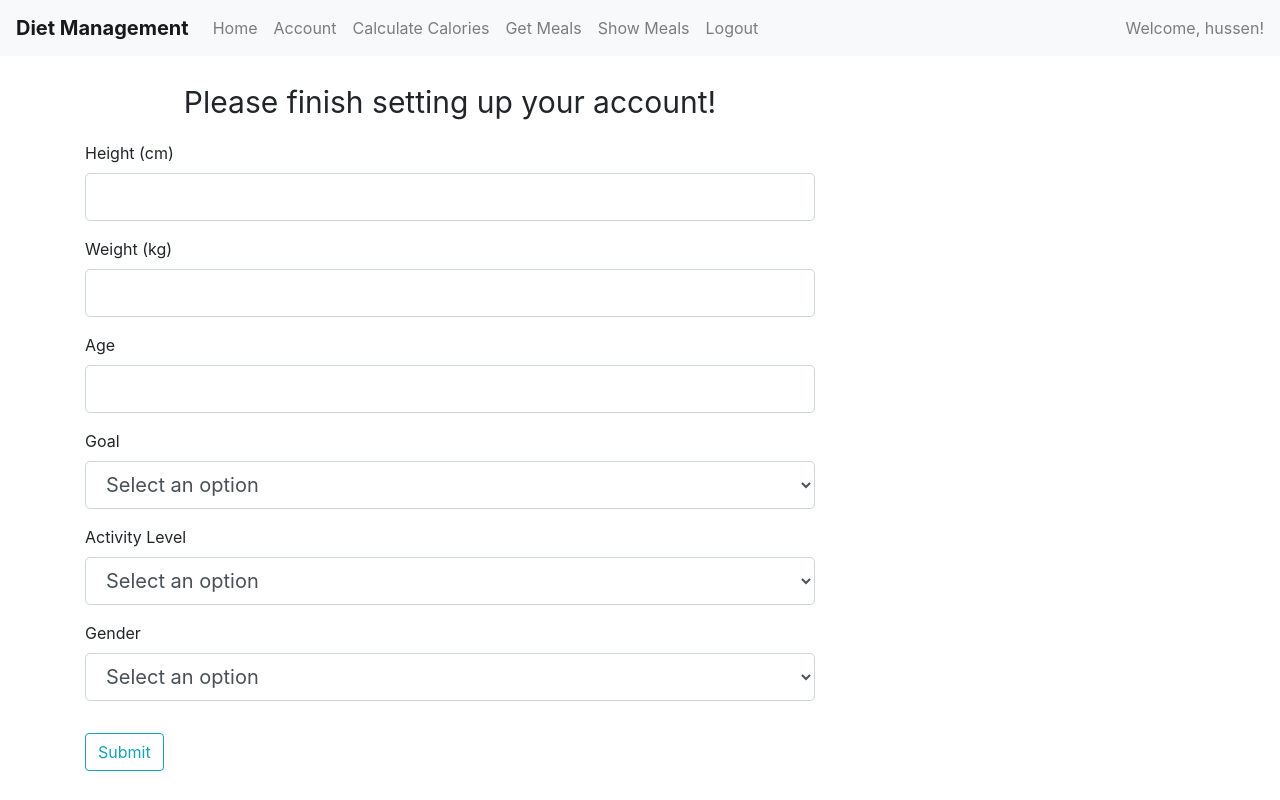
After one commit to minerva-university/diet-management, a Flask app: page /finish_account in a window 1280 px wide. The commit adds this page. Run offline with Flask 2, Linux system fonts and the light colour scheme; a user stored in the database is signed in; some libraries are stand-ins or nearby versions.

```diff
--- a/unit_test/test_forms.py
+++ b/unit_test/test_forms.py
@@ -1,5 +1,5 @@
 import unittest
-from web.diet.forms import RegistrationForm, LoginForm, UpdateAccountForm
+from web.diet.forms import RegistrationForm, LoginForm, UpdateAccountForm, CalculateCalories
 
 class TestForms(unittest.TestCase):
     def test_registration_form(self):
@@ -9,6 +9,3 @@ class TestForms(unittest.TestCase):
     def test_login_form(self):
         form = LoginForm(email='john@doe.com', password='password')
         self.assertTrue(form.validate())
-
-    # def test_update_account_form(self):
-        # form = UpdateAccountForm(name='John Doe',
--- a/web/diet/forms.py
+++ b/web/diet/forms.py
@@ -1,4 +1,5 @@
 from flask_wtf import FlaskForm
+from flask_wtf.file import FileField, FileAllowed
 from wtforms import StringField, EmailField, PasswordField, SubmitField, IntegerField, FloatField, SelectField
 from wtforms.validators import DataRequired, Length, EqualTo, ValidationError, NumberRange
 from diet.models import User
@@ -29,6 +30,7 @@ class LoginForm(FlaskForm):
 class UpdateAccountForm(FlaskForm):
     username = StringField('Username', validators=[DataRequired(), Length(min=2, max=20)])
     email = EmailField('Email', validators=[DataRequired()])
+    picture = FileField('Update Profile Picture', validators=[FileAllowed(['jpg', 'png', 'jpeg'])])
     height = FloatField('Height (cm)', validators=[DataRequired(), NumberRange(min=0.0, max=300, message='Height must be between 0.0 and 300')])
     weight = FloatField('Weight (kg)', validators=[DataRequired(), NumberRange(min=0.0, max=300.0, message='Weight must be between 0.0 and 300.0')])
     age = IntegerField('Age', validators=[DataRequired(), NumberRange(min=0, max=150, message='Age must be between 0 and 150')])
@@ -39,7 +41,7 @@ class UpdateAccountForm(FlaskForm):
     activity_level = SelectField('Activity Level', choices=activity_level_options, validators=[DataRequired()])
     gender_options = [('', 'Select an option'), ('Male', 'Male'), ('Female', 'Female')]
     gender = SelectField('Gender', choices=gender_options, validators=[DataRequired()])
-    submit = SubmitField('Submit')
+    submit = SubmitField('Update')
 
     def validate_username(self, username):
         if username.data != current_user.username:
@@ -65,3 +67,17 @@ class CalculateCalories(FlaskForm):
     gender_options = [('', 'Select an option'), ('Male', 'Male'), ('Female', 'Female')]
     gender = SelectField('Gender', choices=gender_options, validators=[DataRequired()])
     submit = SubmitField('Submit')
+
+class RequestResetForm(FlaskForm):
+    email = EmailField('Email', validators=[DataRequired()])
+    submit = SubmitField('Request Password Reset')
+
+    def validate_email(self, email):
+        user = User.query.filter_by(email=email.data).first()
+        if user is None:
+            raise ValidationError('There is no account with that email. You must register first.')
+
+class ResetPasswordForm(FlaskForm):
+    password = PasswordField('Password', validators=[DataRequired()])
+    confirm_password = PasswordField('Confirm Password', validators=[DataRequired(), EqualTo('password')])
+    submit = SubmitField('Reset Password')
--- a/web/diet/static/main.css
+++ b/web/diet/static/main.css
@@ -36,3 +36,11 @@
     background-color: #fff;
     color: #343a40;
   }
+
+  .content-section {
+    background: #ffffff;
+    padding: 10px 20px;
+    border: 1px solid #dddddd;
+    border-radius: 3px;
+    margin-bottom: 20px;
+  }
--- /dev/null
+++ b/web/diet/templates/finish_account.html
@@ -0,0 +1,92 @@
+{% extends "layout.html" %}
+{% block content %}
+    <form method="POST" action="">
+        {{ form.hidden_tag() }}
+        <fieldset class="form-group">
+            <div style="text-align:center; font-size:30px;">
+                <p>Please finish setting up your account!</p>
+            </div>
+            <div class="form-group">
+                {{ form.height.label(class="form-control-label") }}
+                {% if form.height.errors %}
+                    {{ form.height(class="form-control form-control-lg is-invalid") }}
+                    <div class="invalid-feedback">
+                        {% for error in form.height.errors %}
+                            <span>{{ error }}</span>
+                        {% endfor %}
+                    </div>
+                {% else %}
+                    {{ form.height(class="form-control form-control-lg") }}
+                {% endif %}
+            </div>
+            <div class="form-group">
+                {{ form.weight.label(class="form-control-label") }}
+                {% if form.weight.errors %}
+                    {{ form.weight(class="form-control form-control-lg is-invalid") }}
+                    <div class="invalid-feedback">
+                        {% for error in form.weight.errors %}
+                            <span>{{ error }}</span>
+                        {% endfor %}
+                    </div>
+                {% else %}
+                    {{ form.weight(class="form-control form-control-lg") }}
+                {% endif %}
+            </div>
+            <div class="form-group">
+                {{ form.age.label(class="form-control-label") }}
+                {% if form.age.errors %}
+                    {{ form.age(class="form-control form-control-lg is-invalid") }}
+                    <div class="invalid-feedback">
+                        {% for error in form.age.errors %}
+                            <span>{{ error }}</span>
+                        {% endfor %}
+                    </div>
+                {% else %}
+                    {{ form.age(class="form-control form-control-lg") }}
+                {% endif %}
+            </div>
+            <div class="form-group">
+                {{ form.goal.label(class="form-control-label") }}
+                {% if form.goal.errors %}
+                    {{ form.goal(class="form-control form-control-lg is-invalid") }}
+                    <div class="invalid-feedback">
+                        {% for error in form.goal.errors %}
+                            <span>{{ error }}</span>
+                        {% endfor %}
+                    </div>
+                {% else %}
+                    {{ form.goal(class="form-control form-control-lg") }}
+                {% endif %}
+            </div>
+            <div class="form-group">
+                {{ form.activity_level.label(class="form-control-label") }}
+                {% if form.activity_level.errors %}
+                    {{ form.activity_level(class="form-control form-control-lg is-invalid") }}
+                    <div class="invalid-feedback">
+                        {% for error in form.activity_level.errors %}
+                            <span>{{ error }}</span>
+                        {% endfor %}
+                    </div>
+                {% else %}
+                    {{ form.activity_level(class="form-control form-control-lg") }}
+                {% endif %}
+            </div>
+            <div class="form-group">
+                {{ form.gender.label(class="form-control-label") }}
+                {% if form.gender.errors %}
+                    {{ form.gender(class="form-control form-control-lg is-invalid") }}
+                    <div class="invalid-feedback">
+                        {% for error in form.gender.errors %}
+                            <span>{{ error }}</span>
+                        {% endfor %}
+                    </div>
+                {% else %}
+                    {{ form.gender(class="form-control form-control-lg") }}
+                {% endif %}
+            </div>
+        </fieldset>
+        <div class="form-group">
+            {{ form.submit(class="btn btn-outline-info") }}
+        </div>
+    </form>
+{% endblock content %}
--- a/web/diet/urls.py
+++ b/web/diet/urls.py
@@ -1,10 +1,14 @@
+import secrets
+import os
+from PIL import Image
 from flask import render_template, request, redirect, url_for, flash
-from diet import app, db, bcrypt
-from diet.forms import RegistrationForm, LoginForm, UpdateAccountForm, CalculateCalories
+from diet import app, db, bcrypt, mail
+from diet.forms import RegistrationForm, LoginForm, UpdateAccountForm, CalculateCalories, RequestResetForm, ResetPasswordForm
 from diet.models import User, UserCalories, UserCurrentDiet, UserCurrentDietMeals, Meals, MealsPhotos, MealsLabel, DietCalories
 from flask_login import login_user, current_user, logout_user, login_required
 from diet.meal_planner import choose_meals_for_user
 from functools import wraps
+from flask_mail import Message
 
 def account_complete(f):
     @wraps(f)
@@ -12,7 +16,7 @@ def account_complete(f):
         if current_user.is_authenticated:
             if not (current_user.height and current_user.weight and current_user.age and current_user.goal and current_user.activity_level and current_user.gender):
                 flash('Please complete your account details.', 'warning')
-                return redirect(url_for('account'))
+                return redirect(url_for('finish_account'))
         return f(*args, **kwargs)
     return decorated_function
 
@@ -44,24 +48,62 @@ def login():
         user = User.query.filter_by(email=form.email.data).first()
         if user and bcrypt.check_password_hash(user.password, form.password.data):
             login_user(user)
+            # check if the account is not complete and prompt them to finish it
+            if not (current_user.height and current_user.weight and current_user.age and current_user.goal and current_user.activity_level and current_user.gender):
+                flash('Please complete your account details.', 'warning')
+                return redirect(url_for('finish_account'))
+
             next_page = request.args.get('next')
             if next_page:
                 return redirect(next_page)
             else:
+                flash(f'You have been logged in!', 'success')
                 return redirect(url_for('index'))
-            # flash(f'You have been logged in!', 'success')
         else:
             flash(f'Login Unsuccessful. Please check email and password', 'danger')
 
     return render_template('login.html', title='Login', form=form)
 
+# finish setting up the account
+@app.route('/finish_account', methods=['GET', 'POST'])
+@login_required
+def finish_account():
+    form = CalculateCalories()
+    if form.validate_on_submit():
+        current_user.height = form.height.data
+        current_user.weight = form.weight.data
+        current_user.age = form.age.data
+        current_user.goal = form.goal.data
+        current_user.activity_level = form.activity_level.data
+        current_user.gender = form.gender.data
+        db.session.commit()
+        flash('Your account has been initialized!', 'success')
+        return redirect(url_for('get_calories'))
+    return render_template('finish_account.html', title='Complete Account Details', form=form)
+
+def save_picture(form_picture):
+    random_hex = secrets.token_hex(8)
+    _, f_ext = os.path.splitext(form_picture.filename)
+    picture_fn = random_hex + f_ext
+    picture_path = os.path.join(app.root_path, 'static/images', picture_fn)
+    output_size = (125, 125)
+    i = Image.open(form_picture)
+    i.thumbnail(output_size)
+    i.save(picture_path)
+    return picture_fn
+
+
 @app.route('/account', methods=['GET', 'POST'])
 @login_required
 def account():
+    image_file = url_for('static', filename='images/' + current_user.image_file)
     form = UpdateAccountForm()
     if form.validate_on_submit():
         current_user.username = form.username.data
         current_user.email = form.email.data
+        if form.picture.data:
+            picture_file = save_picture(form.picture.data)
+            current_user.image_file = picture_file
         current_user.height = form.height.data
         current_user.weight = form.weight.data
         current_user.age = form.age.data
@@ -80,13 +122,19 @@ def account():
         if current_user.goal: form.goal.data = current_user.goal
         if current_user.activity_level: form.activity_level.data = current_user.activity_level
         if current_user.gender: form.gender.data = current_user.gender
-    return render_template('account.html', title='Account', form=form)
+    return render_template('account.html', title='Account', form=form, image_file=image_file)
 
+# separated so it can be tested easily with unittest
+def get_calories_info(current_user):
+    """
+    Calculates the calories needed for the user based on their activity level and goal
 
-@app.route('/get_calories', methods=['GET'])
-@login_required
-@account_complete
-def get_calories():
+    Parameters:
+        current_user (User): The user object
+
+    Returns:
+        calories (int): The number of calories needed for the user
+    """
     if current_user.gender == 'Male':
         BMR = 66.47 + (13.75 * current_user.weight) + (5.003 * current_user.height) - (6.755 * current_user.age)
     if current_user.gender == 'Female':
@@ -109,7 +157,16 @@ def get_calories():
         calories = AMR
     elif current_user.goal == 'Gain Weight':
         calories = AMR + 500
+
     calories = round(calories)
+    return calories
+
+
+@app.route('/get_calories', methods=['GET'])
+@login_required
+@account_complete
+def get_calories():
+    calories = get_calories_info(current_user)
     user_calories = UserCalories(calories=calories, user_id=current_user.id)
     db.session.add(user_calories)
     db.session.commit()
@@ -179,3 +236,41 @@ def show_meals():
 def logout():
     logout_user()
     return redirect(url_for('index'))
+
+
+def send_reset_email(user):
+    token = user.get_reset_token()
+    msg = Message('Password Reset Request', sender = "mealmindy@proton.me", recipients = [user.email])
+
+    msg.body = f"To reset your password, visit the following link : {url_for('reset_token', token=token, _external=True)} If you did not make this request then simply ignore this email and no changes will be made."
+
+    mail.send(msg)
+
+@app.route('/reset_password', methods=['GET', 'POST'])
+def reset_request():
+    if current_user.is_authenticated:
+        return redirect(url_for('index'))
+    form = RequestResetForm()
+    if form.validate_on_submit():
+        user = User.query.filter_by(email=form.email.data).first()
+        send_reset_email(user)
+        flash('An email has been sent with instructions to reset your password.', 'info')
+        return redirect(url_for('login'))
+    return render_template('reset_request.html', title='Reset Password', form=form)
+
+@app.route('/reset_password/<token>', methods=['GET', 'POST'])
+def reset_token(token):
+    if current_user.is_authenticated:
+        return redirect(url_for('index'))
+    user = User.verify_reset_token(token)
+    if user is None:
+        flash('That is an invalid or expired token', 'warning')
+        return redirect(url_for('reset_request'))
+    form = ResetPasswordForm()
+    if form.validate_on_submit():
+        hashed_password = bcrypt.generate_password_hash(form.password.data).decode('utf-8')
+        user.password = hashed_password
+        db.session.commit()
+        flash('Your password has been updated! You are now able to log in', 'success')
+        return redirect(url_for('login'))
+    return render_template('reset_token.html', title='Reset Password', form=form)
```
Also changed, not shown: web/diet/__init__.py (+7 -0 lines), web/diet/models.py (+16 -1 lines), web/diet/templates/account.html (+26 -40 lines), web/diet/templates/reset_request.html (added, +27 -0 lines), web/diet/templates/reset_token.html (added, +40 -0 lines), web/diet/static/images/a138b5736c586b8b.JPG (added), web/diet/static/images/default.jpg (added), 2 other files.
